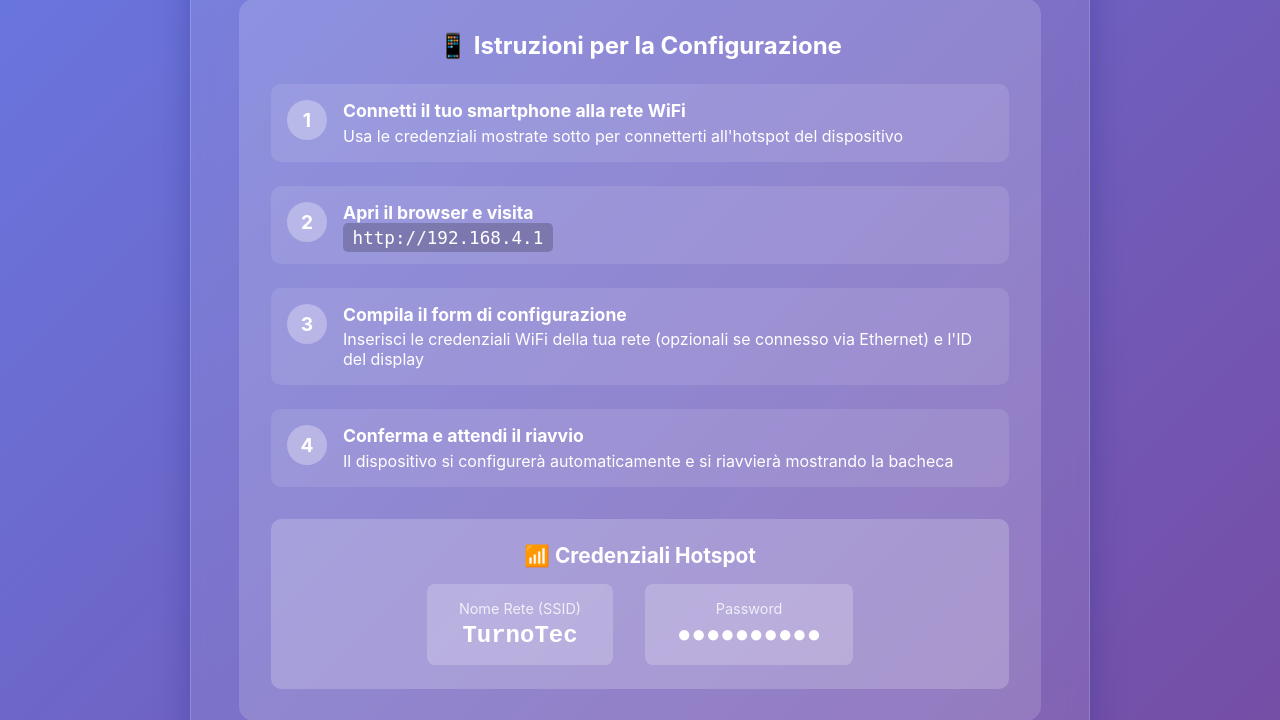
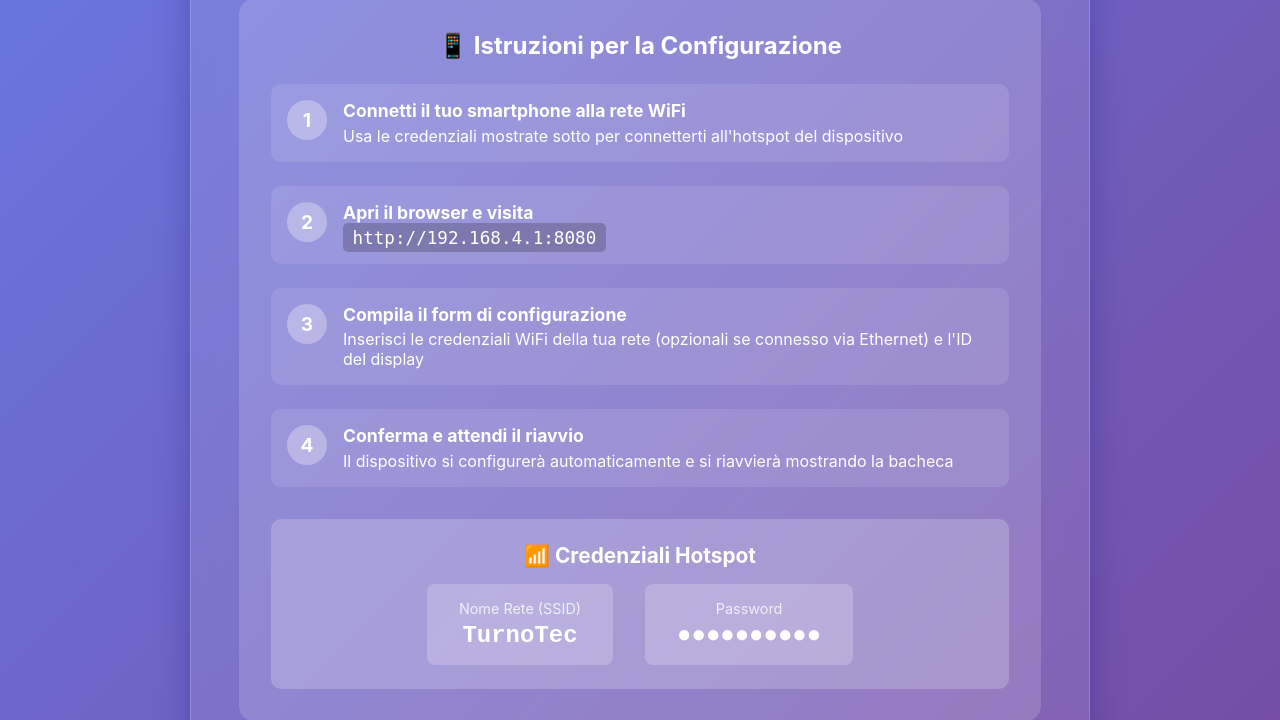
Before and after one commit to destone28/farmadisplay, a Flask app: template device/setup/web/templates/instructions.html in a window 1280 px wide. Shown: the part 451-1171 px from the top of the page. Run offline with Flask 3, Linux system fonts and the light colour scheme; the template is opened without the code that fills it, so the values that code supplies are empty.

Commit message:
fix: move Flask to port 8080 to avoid lighttpd conflict
Instead of trying to stop lighttpd (FullPageOS default web server),
Flask now runs on port 8080 to avoid port 80 conflicts entirely.
This is a simpler and more robust solution.

Changes:
- app.py: Changed Flask port from 80 to 8080
- loading.html: Updated polling and redirect URLs to :8080
- instructions.html: Updated setup instructions to show :8080
- turnotec-web.service: Removed lighttpd stop/disable commands
- install.sh: Removed lighttpd disable step, restored step numbering
  [6/8] through [9/9], bumped version to 4.6.0

User accesses setup form at: http://192.168.4.1:8080

```diff
--- a/device/setup/web/app.py
+++ b/device/setup/web/app.py
@@ -1,7 +1,7 @@
 #!/usr/bin/env python3
 """
 TurnoTec - Flask Web Server for Device Configuration
-Serves setup form on hotspot IP (192.168.4.1)
+Serves setup form on hotspot IP (192.168.4.1:8080)
 """
 
 import os
@@ -222,5 +222,5 @@ def configure():
 
 
 if __name__ == '__main__':
-    # Run on all interfaces, port 80
-    app.run(host='0.0.0.0', port=80, debug=False)
+    # Run on all interfaces, port 8080 (port 80 is used by FullPageOS lighttpd)
+    app.run(host='0.0.0.0', port=8080, debug=False)
--- a/device/setup/web/templates/instructions.html
+++ b/device/setup/web/templates/instructions.html
@@ -197,7 +197,7 @@
                 <div class="step-number">2</div>
                 <div class="step-content">
                     <strong>Apri il browser e visita</strong>
-                    <p><code style="background: rgba(0,0,0,0.2); padding: 0.3rem 0.6rem; border-radius: 5px; font-size: 1.1rem;">http://192.168.4.1</code></p>
+                    <p><code style="background: rgba(0,0,0,0.2); padding: 0.3rem 0.6rem; border-radius: 5px; font-size: 1.1rem;">http://192.168.4.1:8080</code></p>
                 </div>
             </div>
 
--- a/device/setup/web/templates/loading.html
+++ b/device/setup/web/templates/loading.html
@@ -68,7 +68,7 @@
             attempts++;
             document.getElementById('status').textContent = `Tentativo ${attempts}/${maxAttempts}...`;
 
-            fetch('http://192.168.4.1/', {
+            fetch('http://192.168.4.1:8080/', {
                 method: 'HEAD',
                 cache: 'no-cache',
                 mode: 'no-cors'
@@ -76,7 +76,7 @@
                 // Server responded, redirect
                 document.getElementById('message').textContent = '✓ Server pronto! Reindirizzamento...';
                 setTimeout(() => {
-                    window.location.href = 'http://192.168.4.1/';
+                    window.location.href = 'http://192.168.4.1:8080/';
                 }, 500);
             }).catch(() => {
                 // Server not ready yet, retry
```
Also changed, not shown: 2 other files.
